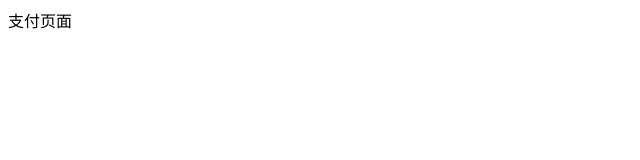
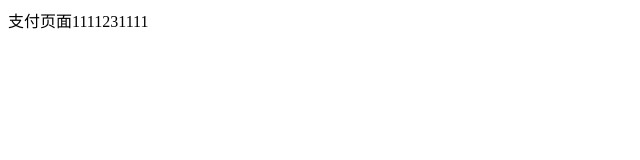
Before and after one commit to OguriCap1/project_02, a plain HTML site: page index.html in a window 1280 px wide. Shown: the full height of the page, 0-640 px from the left. Drawn offline with Linux system fonts and the light colour scheme.

Commit message:
在main分支修改了index

```diff
--- a/index.html
+++ b/index.html
@@ -7,6 +7,6 @@
     <title>Document</title>
 </head>
 <body>
-    支付页面
+    支付页面1111231111
 </body>
 </html>
```
